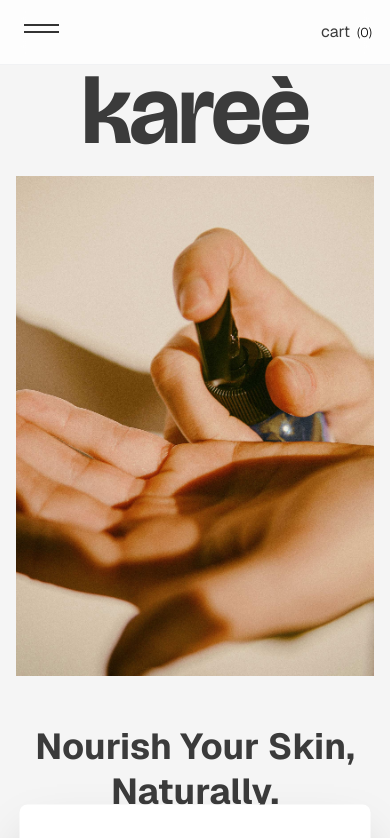
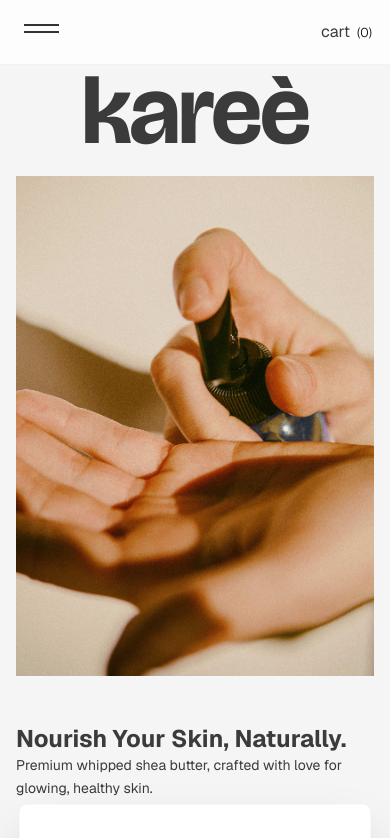
Before and after one commit to jbxxnn/karee, a Next.js app: page / in a window 390 px wide. Shown: the top 838 px of the page. Built offline with nearby package versions, Linux system fonts and the light colour scheme; no server answers.

Commit message:
align text

```diff
--- a/components/hero.tsx
+++ b/components/hero.tsx
@@ -62,7 +62,7 @@ export function Hero() {
             className="text-center lg:text-left h-full flex flex-col justify-start lg:col-span-1"
           >
             <motion.h2
-              className="text-4xl md:text-3xl lg:text-4xl font-bold text-brand-black leading-tight"
+              className="text-2xl md:text-3xl lg:text-4xl font-bold text-brand-black leading-tight text-left"
               initial={{ opacity: 0, y: 30 }}
               animate={{ opacity: 1, y: 0 }}
               transition={{ duration: 1, delay: 0.9, ease: "easeOut" }}
@@ -71,7 +71,7 @@ export function Hero() {
             </motion.h2>
 
             <motion.p
-              className="text-sm md:text-base text-brand-black leading-relaxed"
+              className="text-sm md:text-base text-brand-black leading-relaxed text-left"
               initial={{ opacity: 0, y: 30 }}
               animate={{ opacity: 1, y: 0 }}
               transition={{ duration: 1, delay: 1.1, ease: "easeOut" }}
```
